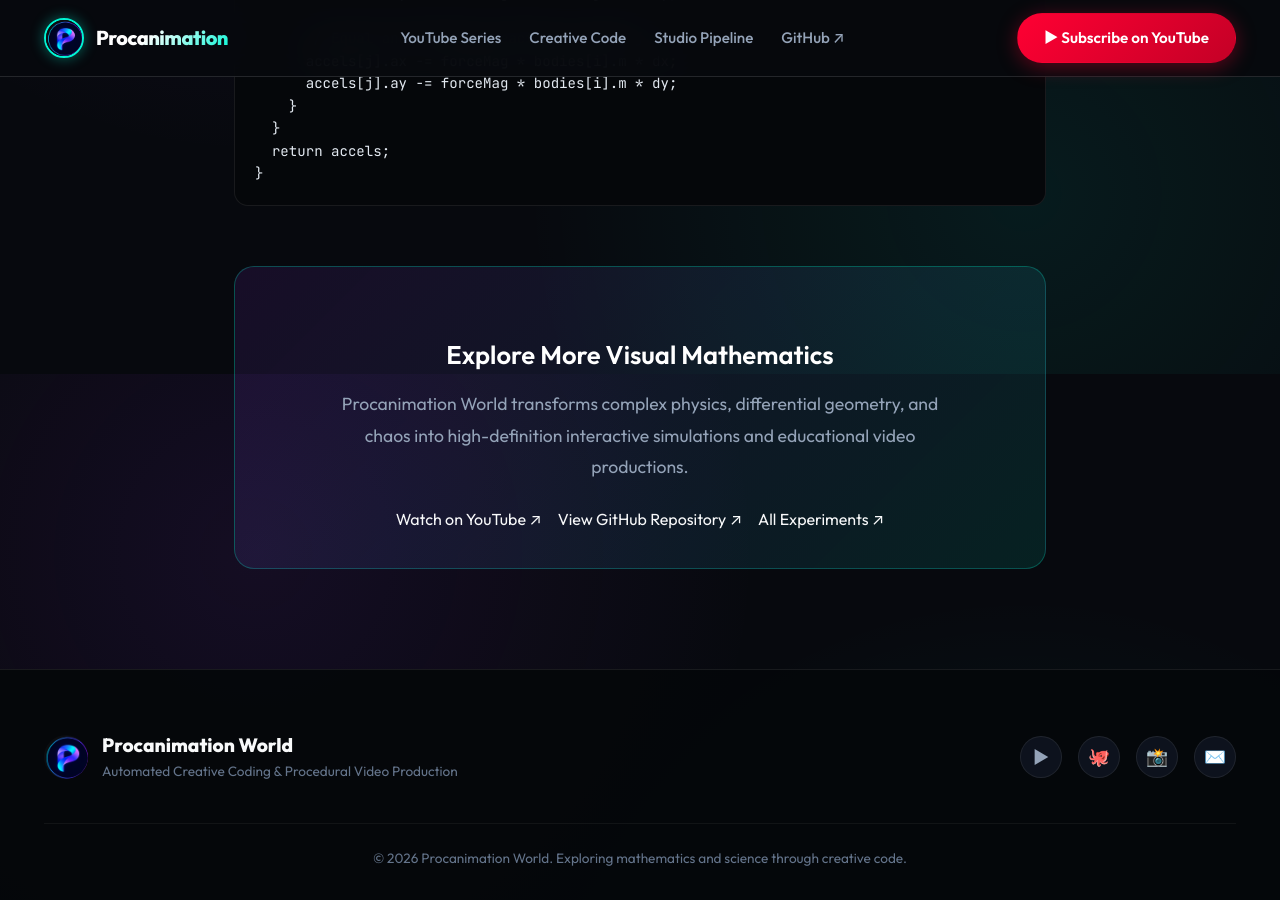
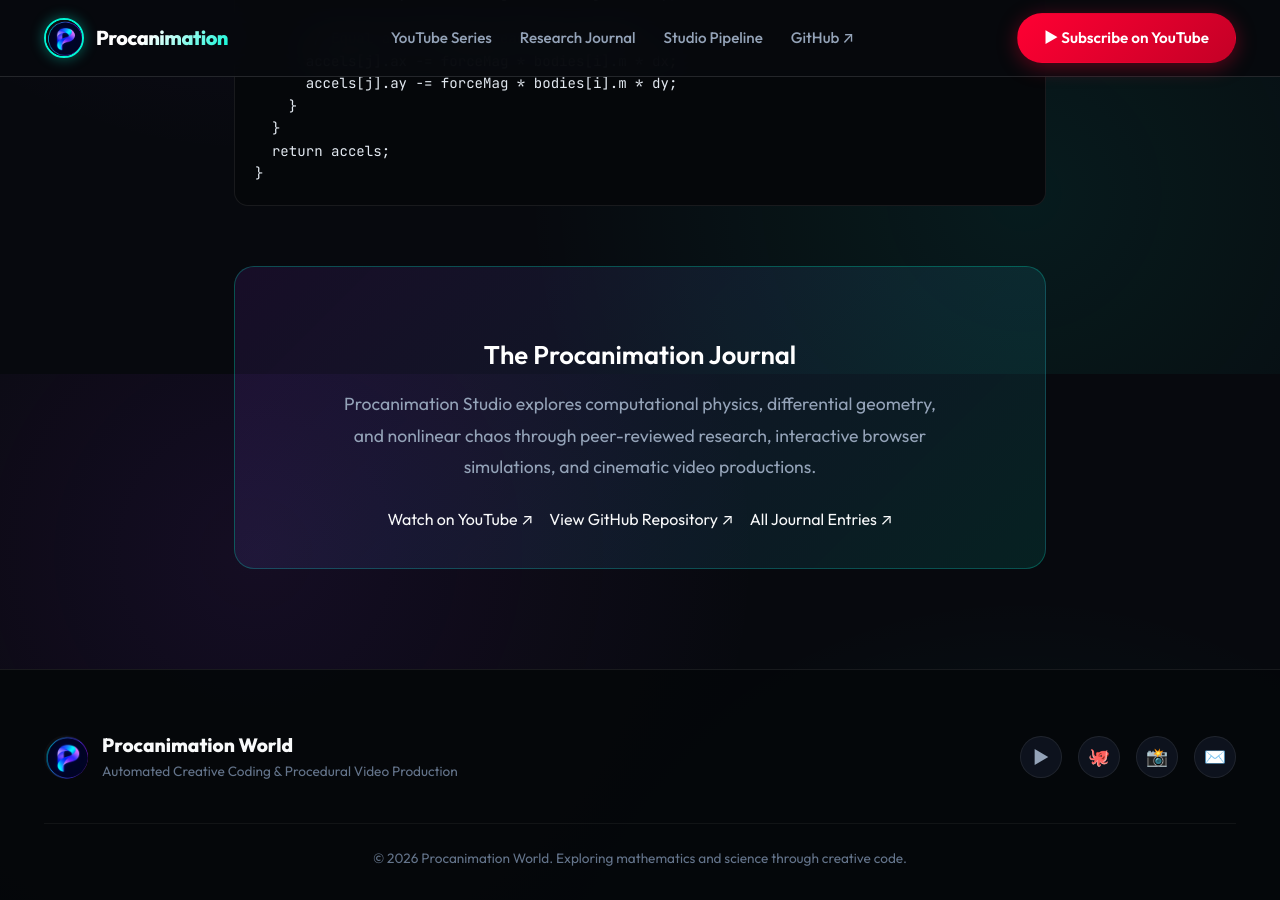
Before and after one commit to procanimation/procanimation.github.io, a Jekyll site: the page built from experiments/three-body-problem.html, in a window 1280 px wide and 900 px high, scrolled down 3226 px. Built offline with Jekyll 4.4.1, drawn with Linux system fonts in a browser that asks for light colours; some of the changed text lies outside the part shown.

Commit message:
feat(journal): rename articles and research section to The Procanimation Journal

```diff
--- a/_includes/nav.html
+++ b/_includes/nav.html
@@ -7,7 +7,7 @@
 
     <ul class="nav-links">
       <li><a href="#youtube">YouTube Series</a></li>
-      <li><a href="#projects">Creative Code</a></li>
+      <li><a href="#journal">Research Journal</a></li>
       <li><a href="#studio">Studio Pipeline</a></li>
       <li><a href="{{ site.author.github_url }}" target="_blank">GitHub ↗</a></li>
     </ul>
--- a/_layouts/article.html
+++ b/_layouts/article.html
@@ -14,15 +14,15 @@
           <div class="article-meta-badge">
             <span>{{ page.category | default: "Physics & Chaos Theory" }}</span>
             <span>•</span>
-            <span>Educational Research</span>
+            <span>The Procanimation Journal</span>
           </div>
           <h1 class="article-title">{{ page.title }}</h1>
           <p class="article-subtitle">{{ page.tagline | default: page.description }}</p>
 
           <div class="article-stats-bar">
-            <span>📚 10 min read</span>
-            <span>📐 Euler-Lagrange Formulation</span>
-            <span>⚡ Interactive p5.js / RK4</span>
+            <span>📚 In-Depth Analysis</span>
+            <span>📐 Mathematical Formulations</span>
+            <span>⚡ Interactive Simulation</span>
             <span>🔬 Open Source</span>
           </div>
         </div>
@@ -32,12 +32,12 @@
         {{ content }}
 
         <div class="article-footer-cta">
-          <h3>Explore More Visual Mathematics</h3>
-          <p>Procanimation World transforms complex physics, differential geometry, and chaos into high-definition interactive simulations and educational video productions.</p>
+          <h3>The Procanimation Journal</h3>
+          <p>Procanimation Studio explores computational physics, differential geometry, and nonlinear chaos through peer-reviewed research, interactive browser simulations, and cinematic video productions.</p>
           <div class="cta-buttons">
             <a href="https://youtube.com/@procanimation" target="_blank" class="sim-btn primary">Watch on YouTube ↗</a>
             <a href="https://github.com/procanimation" target="_blank" class="sim-btn">View GitHub Repository ↗</a>
-            <a href="/#projects" class="sim-btn">All Experiments ↗</a>
+            <a href="/#journal" class="sim-btn">All Journal Entries ↗</a>
           </div>
         </div>
       </div>
```
Also changed, not shown: _includes/projects.html (+4 -4 lines).
